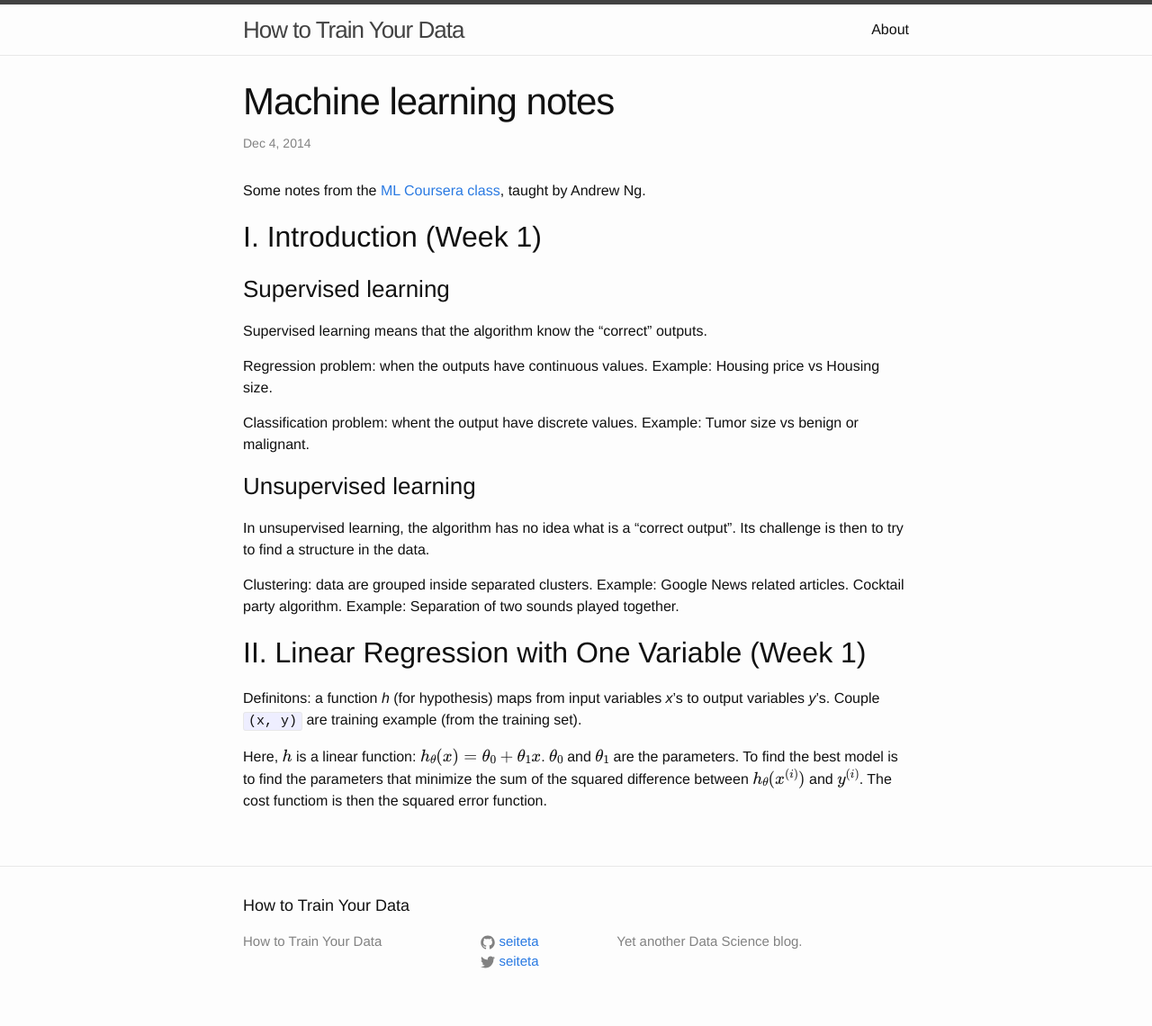
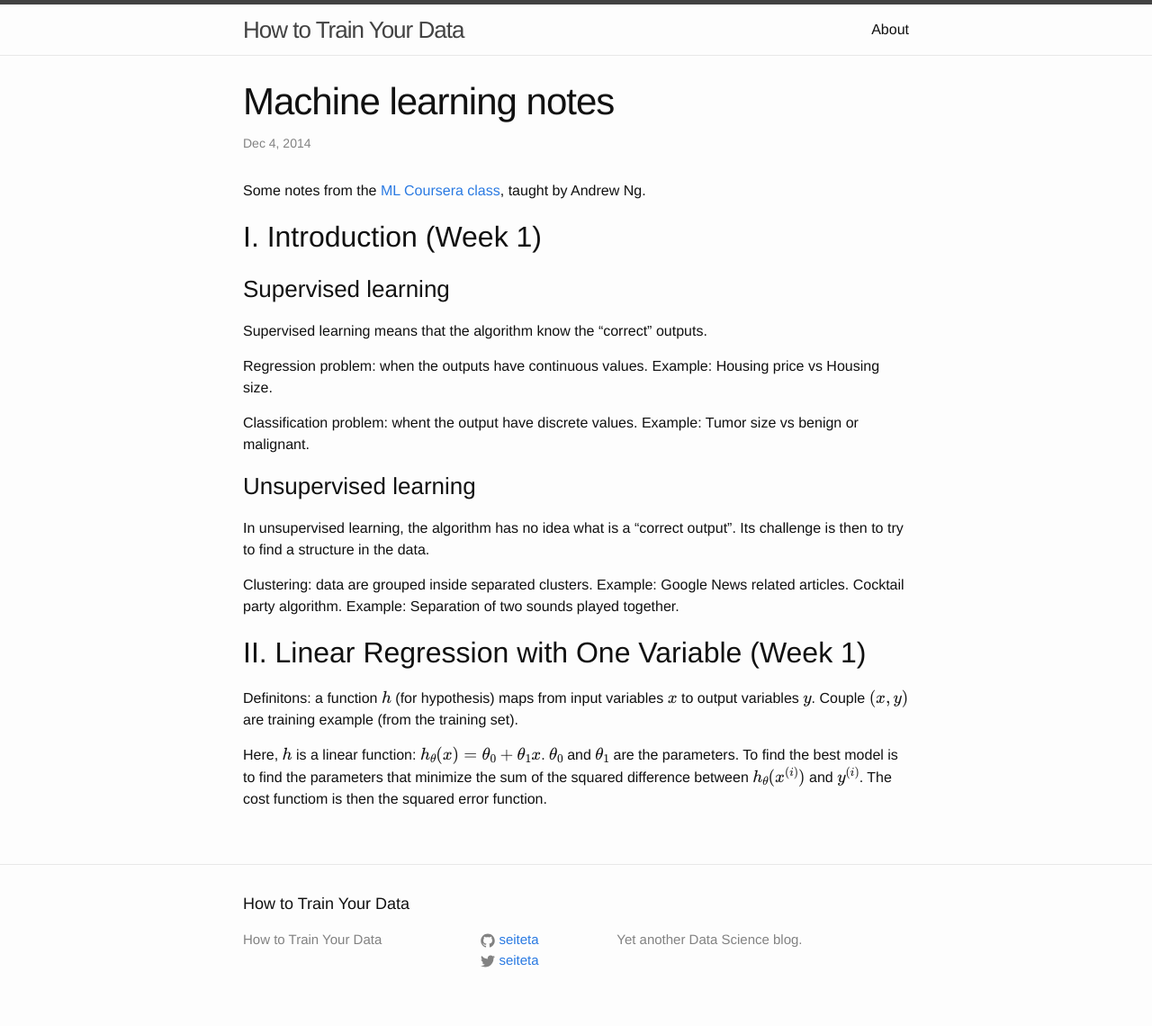
Before and after one commit to seiteta/seiteta.github.io_old, a Jekyll site: the page built from _posts/2014-12-04-machine-learning-notes.md, in a window 1280 px wide. Shown: the whole page at 90% size. Built offline with Jekyll 4.4.1, drawn with Linux system fonts in a browser that asks for light colours; formulas are drawn with MathJax 3.

```diff
--- a/_posts/2014-12-04-machine-learning-notes.md
+++ b/_posts/2014-12-04-machine-learning-notes.md
@@ -25,6 +25,6 @@ Cocktail party algorithm. Example: Separation of two sounds played together.
 
 ## II. Linear Regression with One Variable (Week 1)
 
-Definitons: a function *h* (for hypothesis) maps from input variables *x*'s to output variables *y*'s. Couple `(x, y)` are training example (from the training set).
+Definitons: a function $$h$$ (for hypothesis) maps from input variables $$x$$ to output variables $$y$$. Couple $$(x, y)$$ are training example (from the training set).
 
 Here, $$h$$ is a linear function: $$h_\theta (x) = \theta_0 + \theta_1 x$$. $$\theta_0$$ and $$\theta_1$$ are the parameters. To find the best model is to find the parameters that minimize the sum of the squared difference between $$h_\theta (x^{(i)})$$ and $$y^{(i)}$$. The cost functiom is then the squared error function.
```
